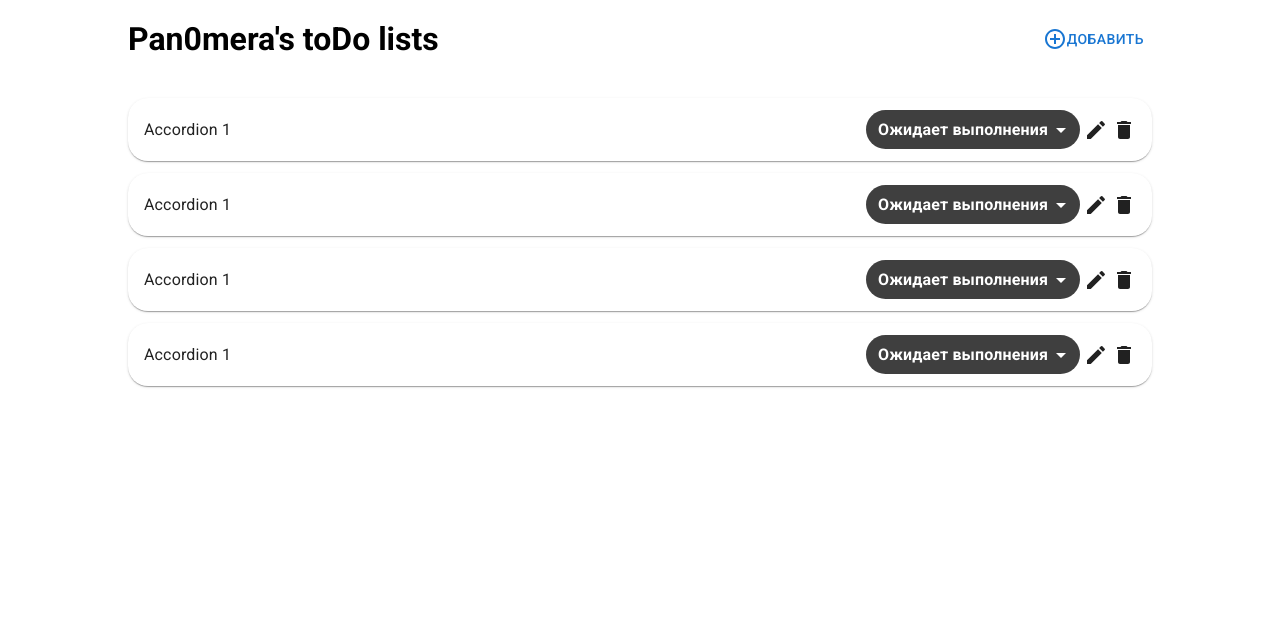
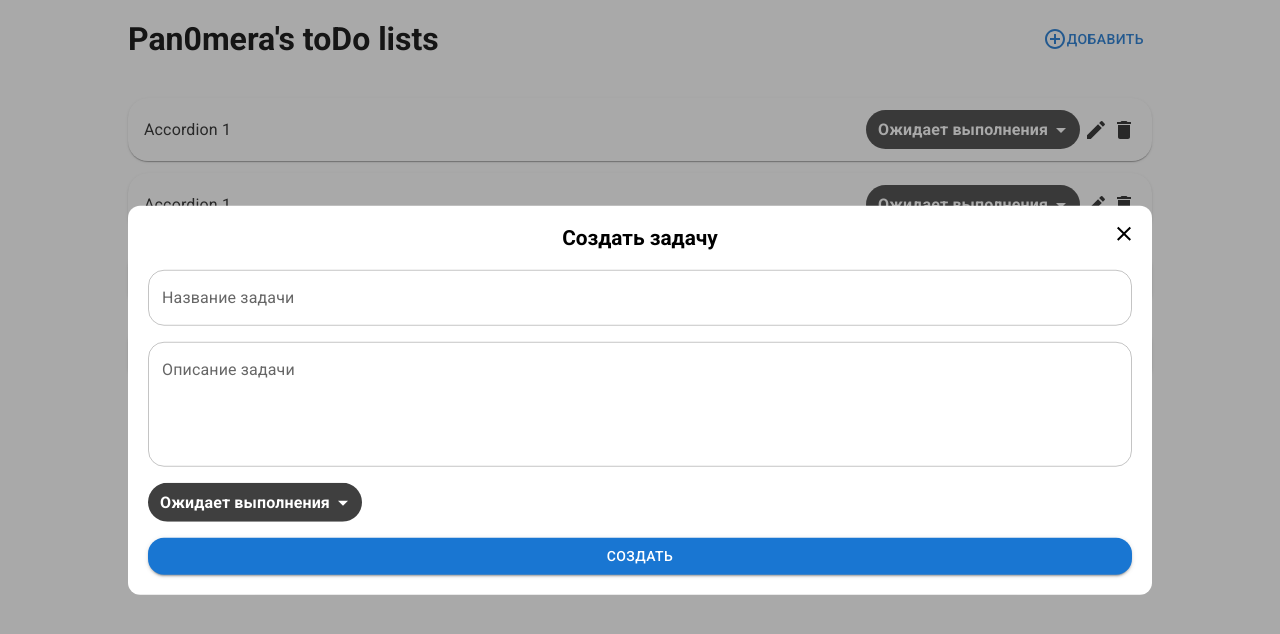
Before and after one commit to ARTESS-PLAY/SimpeToDoList, a React (Create React App) app: page / in a window 1280 px wide. Both pictures are taken after a click on the button "ДОБАВИТЬ". Shown: the top 634 px of the page. Built offline with nearby package versions, Linux system fonts and the light colour scheme.

Commit message:
Сделал внешний вид модального окна для создания задач

```diff
--- a/package.json
+++ b/package.json
@@ -17,6 +17,7 @@
     "react": "^18.2.0",
     "react-dom": "^18.2.0",
     "react-scripts": "5.0.1",
+    "react-transition-group": "^4.4.5",
     "sass": "^1.69.7",
     "typescript": "^4.9.5",
     "web-vitals": "^2.1.4"
--- a/src/App.tsx
+++ b/src/App.tsx
@@ -1,13 +1,36 @@
-import React from 'react';
+import React, { useRef, useState } from 'react';
 import Header from './components/Header';
 import ToDos from './components/ToDos';
+import Modal from './components/Modal';
+import { CSSTransition } from 'react-transition-group';
 
 function App() {
+    const modalRef = useRef(null);
+    const [isModalShow, setIsModalShow] = useState(false);
+
+    const handleCloseModal = () => {
+        console.log('CLOSE');
+        setIsModalShow(false);
+    };
+    const handleOpenModal = () => {
+        console.log('OPEN');
+        setIsModalShow(true);
+    };
+
     return (
         <div className="App">
             <div className="container">
-                <Header />
+                <Header handleOpenModal={handleOpenModal} />
                 <ToDos />
+
+                <CSSTransition
+                    nodeRef={modalRef}
+                    in={isModalShow}
+                    timeout={300}
+                    classNames="fade"
+                    unmountOnExit>
+                    <Modal modalRef={modalRef} handleClose={handleCloseModal} />
+                </CSSTransition>
             </div>
         </div>
     );
--- /dev/null
+++ b/src/assets/styles/animations.css
@@ -0,0 +1,14 @@
+.fade-enter {
+    opacity: 0;
+}
+.fade-enter-active {
+    opacity: 1;
+    transition: opacity 300ms;
+}
+.fade-exit {
+    opacity: 1;
+}
+.fade-exit-active {
+    opacity: 0;
+    transition: opacity 300ms;
+}
--- a/src/index.css
+++ b/src/assets/styles/index.css
@@ -1,3 +1,5 @@
+@import './animations.css';
+
 * {
     font-family: 'Roboto', sans-serif;
     box-sizing: border-box;
--- a/src/components/Header/index.tsx
+++ b/src/components/Header/index.tsx
@@ -2,11 +2,15 @@ import AddCircleOutlineOutlinedIcon from '@mui/icons-material/AddCircleOutlineOu
 import { Button } from '@mui/material';
 import cl from './index.module.scss';
 
-const Header = () => {
+interface HeaderProps {
+    handleOpenModal: () => void;
+}
+
+const Header = ({ handleOpenModal }: HeaderProps) => {
     return (
         <header className={cl.header}>
             <h1>Pan0mera's toDo lists</h1>
-            <Button variant="text">
+            <Button variant="text" onClick={handleOpenModal}>
                 <AddCircleOutlineOutlinedIcon /> Добавить
             </Button>
         </header>
--- /dev/null
+++ b/src/components/Modal/index.module.scss
@@ -0,0 +1,49 @@
+.modal {
+    position: fixed;
+    left: 0;
+    top: 0;
+    width: 100vw;
+    height: 120vh;
+    background-color: rgba(51, 51, 51, 0.421);
+    &_content {
+        position: fixed;
+        left: 50%;
+        top: 50%;
+        transform: translate(-50%, -50%);
+        background-color: #fff;
+        border-radius: 12px;
+        padding: 20px;
+        width: calc(100vw - 40px);
+        max-width: 1024px;
+    }
+    &_title {
+        text-align: center;
+        font-weight: bold;
+        font-size: 1.3rem;
+        margin-bottom: 20px;
+    }
+    &_text_title {
+        margin-bottom: 16px !important;
+        :global(.MuiInputBase-root) {
+            border-radius: 16px !important;
+        }
+    }
+    &_textarea {
+        margin-bottom: 16px !important;
+        border-radius: 16px;
+        :global(.MuiInputBase-root) {
+            border-radius: 16px !important;
+        }
+    }
+    &_button {
+        margin-top: 16px !important;
+        display: block;
+        border-radius: 16px !important;
+    }
+    &_close {
+        position: absolute;
+        right: 16px;
+        top: 16px;
+        cursor: pointer;
+    }
+}
--- a/src/components/Modal/index.tsx
+++ b/src/components/Modal/index.tsx
@@ -1,8 +1,48 @@
-const Modal = () => {
+import TextField from '@mui/material/TextField';
+import cl from './index.module.scss';
+import { useState } from 'react';
+import ToDoStatus from '../ToDos/ToDo/ToDoStatus';
+import Button from '@mui/material/Button';
+import CloseIcon from '@mui/icons-material/Close';
+
+interface ModalProps {
+    modalRef: React.RefObject<HTMLDivElement>;
+    handleClose: () => void;
+}
+
+const Modal = ({ modalRef, handleClose }: ModalProps) => {
+    const [title, setTitle] = useState('');
+    const [description, setDescription] = useState('');
+
     return (
-        <>
-            <></>
-        </>
+        <div className={cl.modal} ref={modalRef} onClick={handleClose}>
+            <div className={cl.modal_content} onClick={(e) => e.stopPropagation()}>
+                <p className={cl.modal_title}>Создать задачу</p>
+                <div onClick={handleClose}>
+                    <CloseIcon className={cl.modal_close} />
+                </div>
+                <TextField
+                    fullWidth
+                    label="Название задачи"
+                    value={title}
+                    className={cl.modal_text_title}
+                    onChange={(e) => setTitle(e.target.value)}
+                />
+                <TextField
+                    fullWidth
+                    label="Описание задачи"
+                    value={description}
+                    onChange={(e) => setDescription(e.target.value)}
+                    multiline
+                    className={cl.modal_textarea}
+                    rows={4}
+                />
+                <ToDoStatus status="AWAITING" />
+                <Button variant="contained" fullWidth className={cl.modal_button}>
+                    Создать
+                </Button>
+            </div>
+        </div>
     );
 };
 
--- a/src/index.tsx
+++ b/src/index.tsx
@@ -1,6 +1,6 @@
 import React from 'react';
 import ReactDOM from 'react-dom/client';
-import './index.css';
+import './assets/styles/index.css';
 import App from './App';
 
 const root = ReactDOM.createRoot(document.getElementById('root') as HTMLElement);
```
Also changed, not shown: 1 other file (tests, documents, lock files or other folders).
